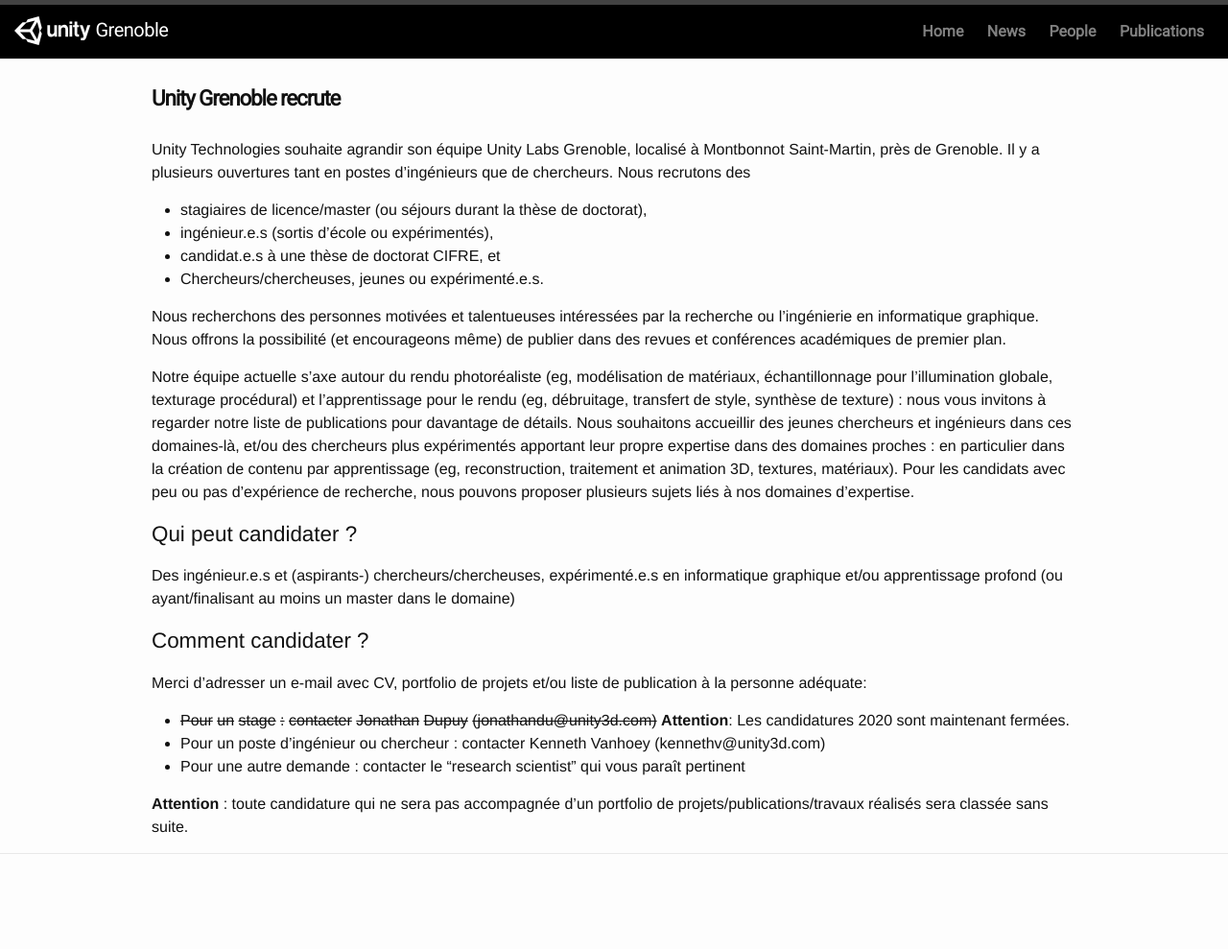
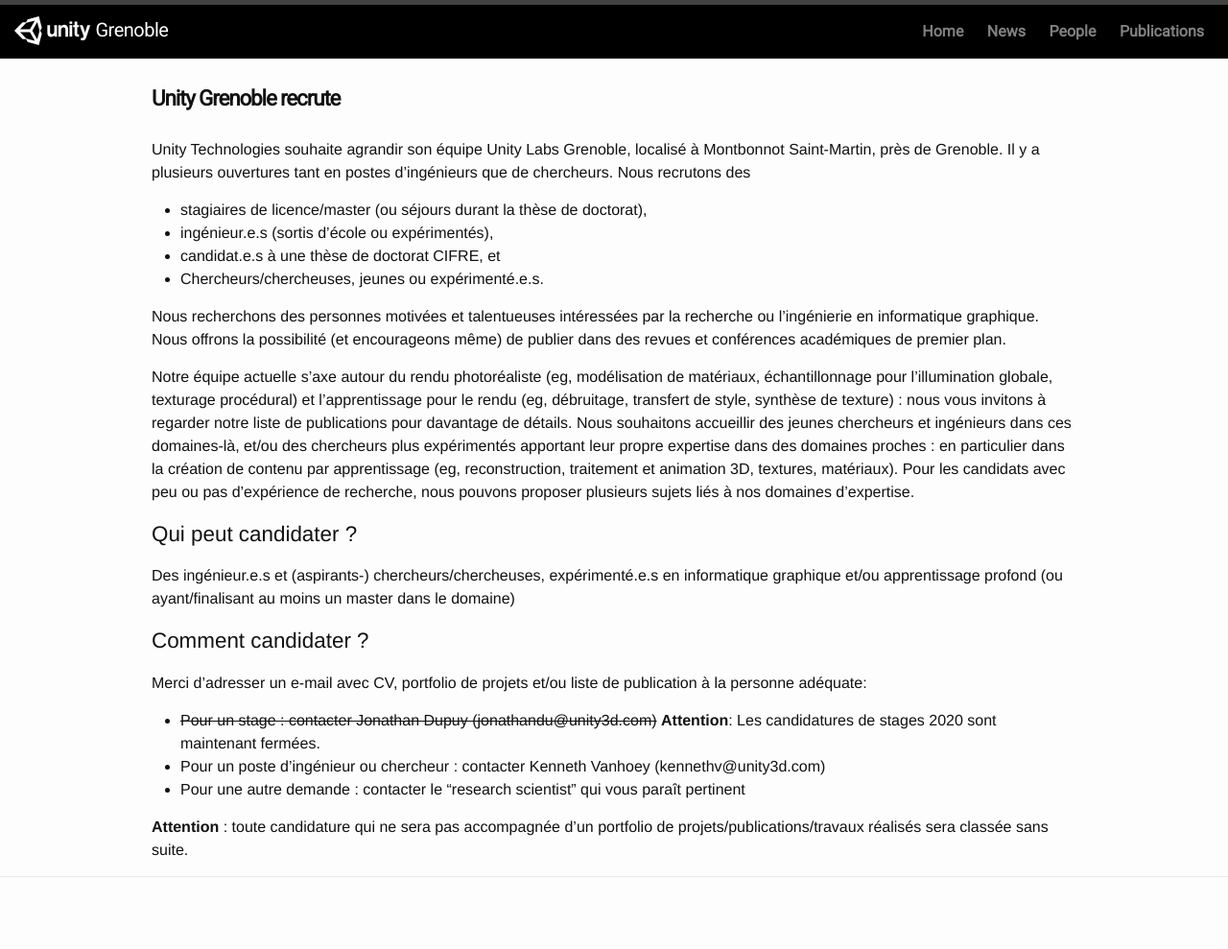
Before and after one commit to unity-grenoble/website, a Jekyll site: the page built from _posts/2019-09-17-news-looking-for-talent.markdown, in a window 1280 px wide. Shown: the whole page at 96% size. Built offline with Jekyll 4.4.1, drawn with Linux system fonts in a browser that asks for light colours; before the commit the page ends 965 px from its top, so only the background shows below that.

Commit message:
updated recruitment page

```diff
--- a/_posts/2019-09-17-news-looking-for-talent.markdown
+++ b/_posts/2019-09-17-news-looking-for-talent.markdown
@@ -24,7 +24,7 @@
 
 ##### Comment candidater ?
 Merci d'adresser un e-mail avec CV, portfolio de projets et/ou liste de publication à la personne adéquate:
-* ~~Pour~~ ~~un~~ ~~stage~~ ~~:~~ ~~contacter~~ ~~Jonathan~~ ~~Dupuy~~ ~~(jonathandu@unity3d.com)~~ **Attention**: Les candidatures 2020 sont maintenant fermées.
+* ~~Pour un stage : contacter Jonathan Dupuy (jonathandu@unity3d.com)~~ **Attention**: Les candidatures de stages 2020 sont maintenant fermées.
 * Pour un poste d'ingénieur ou chercheur : contacter Kenneth Vanhoey (kennethv@unity3d.com)
 * Pour une autre demande : contacter le "research scientist" qui vous paraît pertinent
 
```
